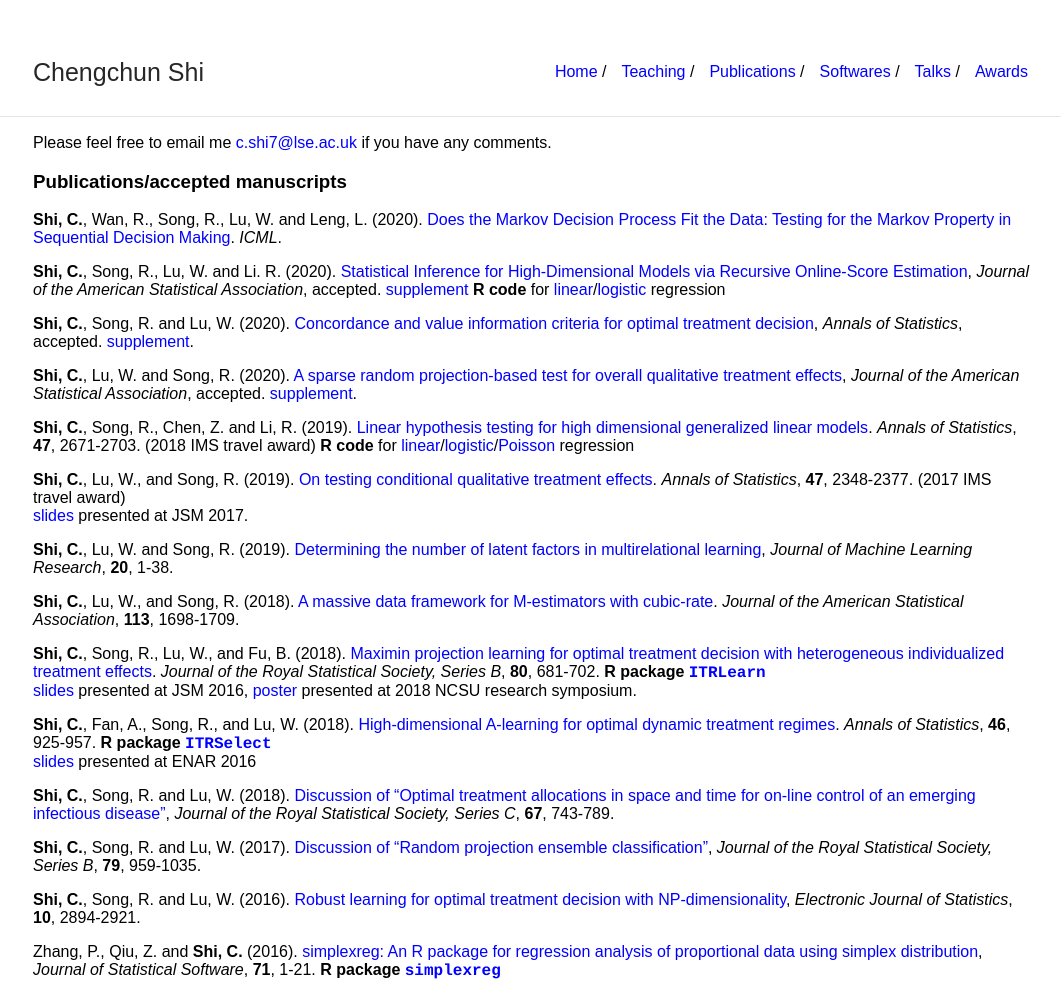
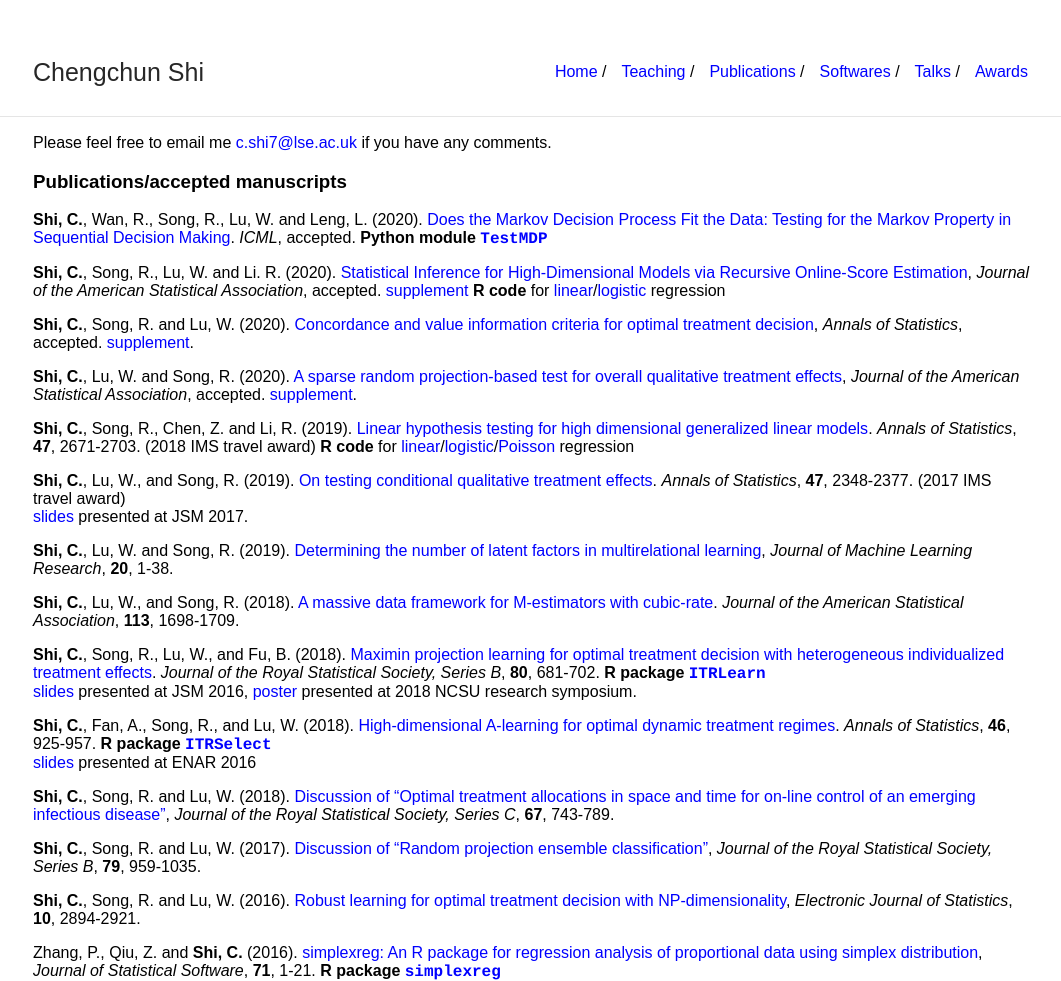
Before and after one commit to callmespring/callmespring.github.io, a Jekyll site: the page built from publication.md, in a window 1280 px wide. Shown: the whole page, without its empty margins (107-1168 px from the left). Built offline with Jekyll 4.4.1, drawn with Linux system fonts in a browser that asks for light colours.

Commit message:
Update publication.md

```diff
--- a/publication.md
+++ b/publication.md
@@ -8,7 +8,8 @@ title: Publication
 Please feel free to email me <c.shi7@lse.ac.uk> if you have any comments.
 
 ### Publications/accepted manuscripts
-**Shi, C.**, Wan, R., Song, R., Lu, W. and Leng, L. (2020). [Does the Markov Decision Process Fit the Data: Testing for the Markov Property in Sequential Decision Making](https://arxiv.org/pdf/2002.01751.pdf). _ICML_.
+**Shi, C.**, Wan, R., Song, R., Lu, W. and Leng, L. (2020). [Does the Markov Decision Process Fit the Data: Testing for the Markov Property in Sequential Decision Making](https://arxiv.org/pdf/2002.01751.pdf). _ICML_, accepted.
+**Python module** [<span style="font-family:courier;">**TestMDP**</span>](https://github.com/RunzheStat/TestMDP)
 
 **Shi, C.**, Song, R., Lu, W. and Li. R. (2020). [Statistical Inference for High-Dimensional Models via Recursive Online-Score Estimation](./paper/HDCIv3un.pdf), _Journal of the American Statistical Association_, accepted. [supplement](./paper/suppHDCIv3un.pdf)
 **R code** for [<font size="3">linear</font>](./code/sample_linear.r)/[<font size="3">logistic</font>](./code/sample_logistic.r) regression
```
